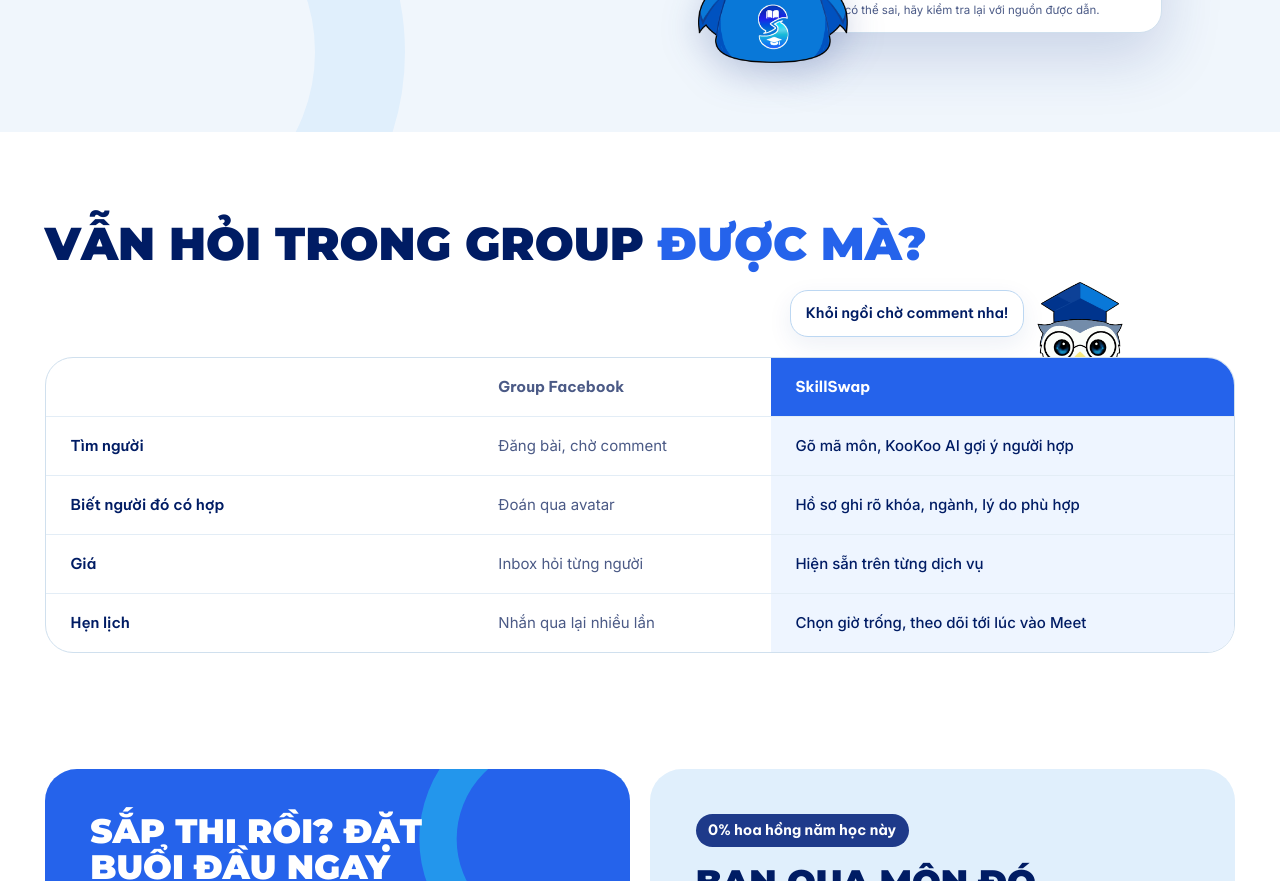
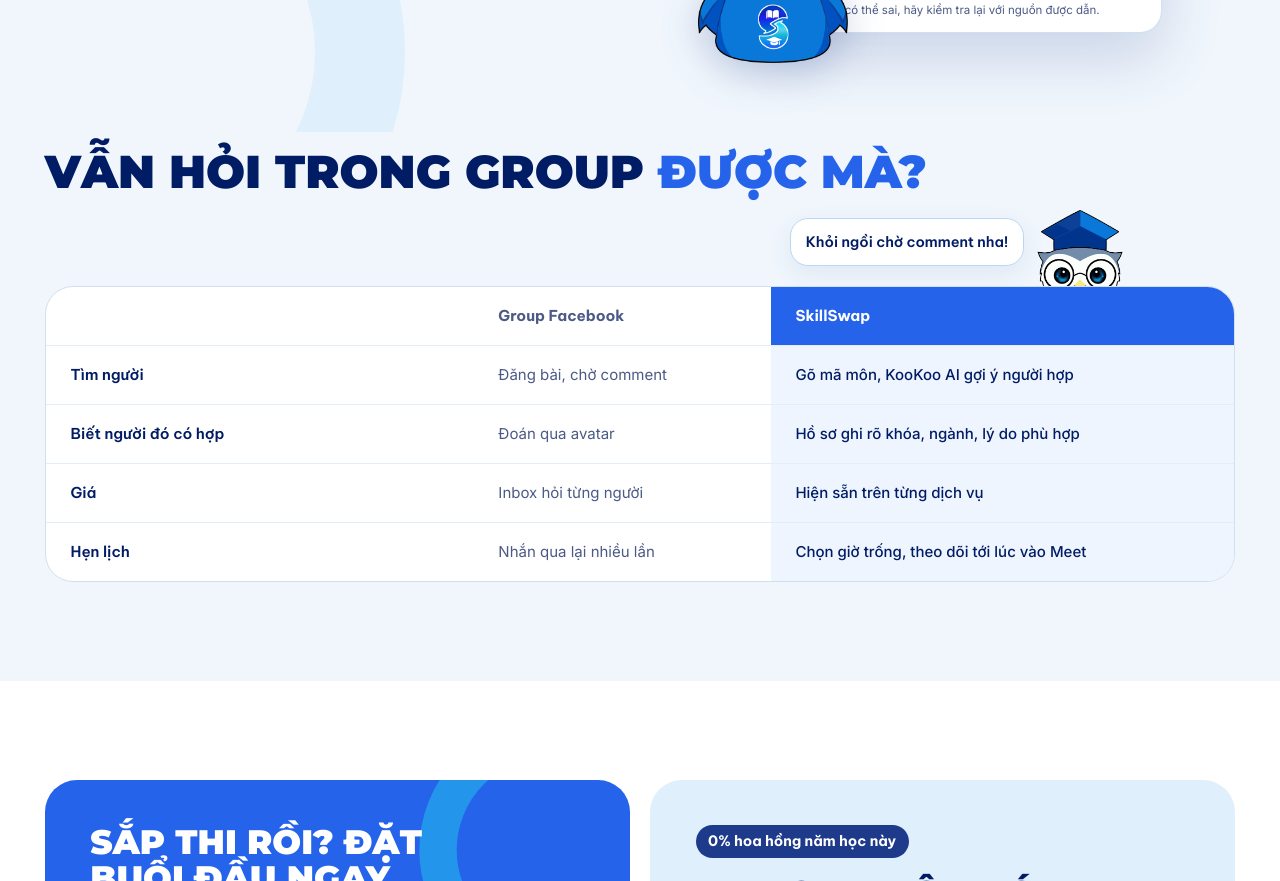
Before and after one commit to fu-skillswap/fu-skillswap-fe-2, a Next.js app: page /en in a window 1280 px wide. Shown: the part 4440-5321 px from the top of the page. Built offline with nearby package versions, Linux system fonts and the light colour scheme; no server answers.

Commit message:
fix(landing): tint the group comparison and widen the mentor headline
The comparison now continues the KooKoo section's #f0f6fc background as in
the updated section order, and the mentor H2 is capped at 720px.

Co-Authored-By: Claude Opus 5.5 <noreply@anthropic.com>

```diff
--- a/src/components/domain/landing/ComparisonSection.tsx
+++ b/src/components/domain/landing/ComparisonSection.tsx
@@ -16,8 +16,8 @@ const CELL = 'px-5 py-[18px] text-left align-top sm:px-6';
 
 export function ComparisonSection() {
   return (
-    <section className="bg-white">
-      <div className={`${SITE_CONTAINER} flex flex-col gap-8 pt-20 pb-4 sm:pt-[88px]`}>
+    <section className="bg-site-tint">
+      <div className={`${SITE_CONTAINER} flex flex-col gap-8 pt-4 pb-20 sm:pb-24`}>
         <h2 className={SITE_HEADLINE}>
           Vẫn hỏi trong group <Highlight>được mà?</Highlight>
         </h2>
--- a/src/components/domain/landing/MentorShowcase.tsx
+++ b/src/components/domain/landing/MentorShowcase.tsx
@@ -108,7 +108,7 @@ export function MentorShowcase({ mentors, locale }: { mentors: Mentor[]; locale:
         <div className="flex flex-wrap items-end justify-between gap-5">
           <div className="flex min-w-0 items-end gap-4">
             <Mascot width={84} className="hidden w-16 sm:block sm:w-[84px]" />
-            <h2 className={`${SITE_HEADLINE} max-w-[640px]`}>
+            <h2 className={`${SITE_HEADLINE} max-w-[720px]`}>
               Người thật, môn thật,
               <br />
               <Highlight>kinh nghiệm thật.</Highlight>
```
